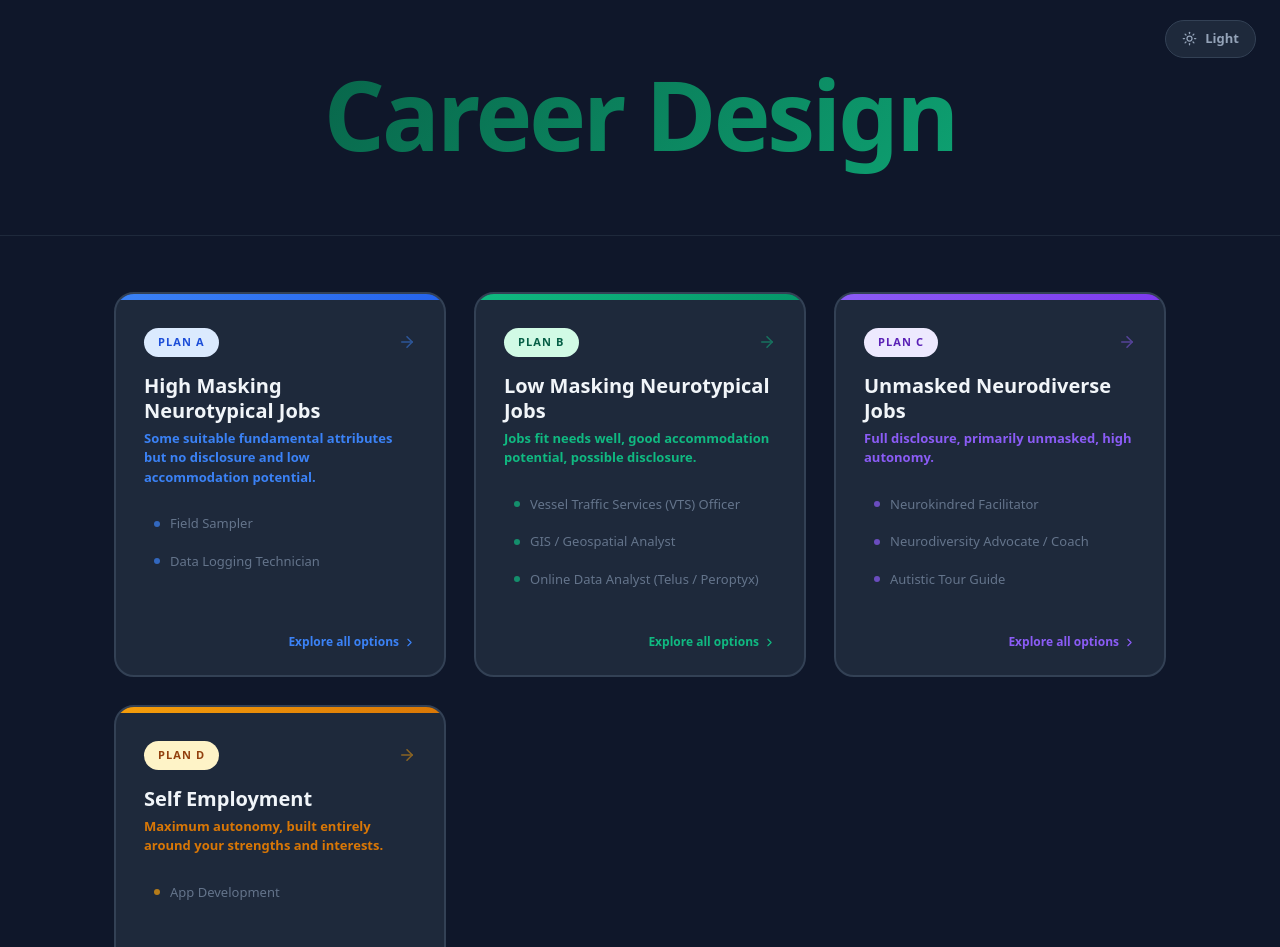
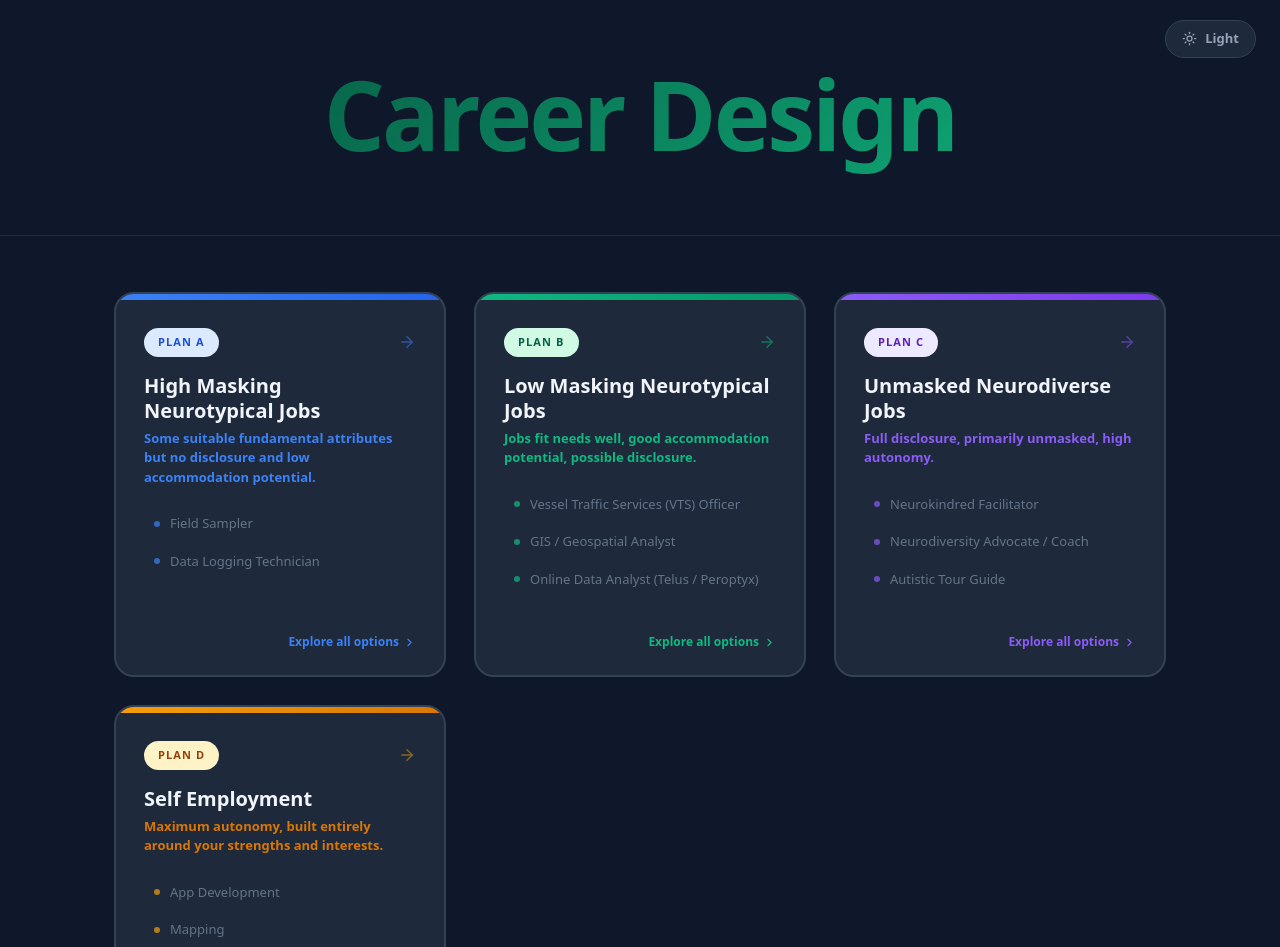
Before and after one commit to kramnoxid/career-plan, a React (Vite) app: page / in a window 1280 px wide. Shown: the top 947 px of the page. Built offline with nearby package versions, Linux system fonts and the light colour scheme.

Commit message:
Add Mapping option to Plan D

```diff
--- a/src/data.js
+++ b/src/data.js
@@ -154,6 +154,32 @@ export const plans = {
         nextSteps: "Keep building them. Build the current ones to a level for publishing to small and safe group.",
         reflections: "2026-06-22: Will do this irrespective of income generation.",
       },
+      {
+        title: "Mapping",
+        sector: "Geospatial / Tech",
+        background: "Built on desire to use spatial skills to answer interesting questions.",
+        summary: "Could publish what I have done for others to use/purchase. Could also provide a service of building personalised maps for others, or customising mine to suit.",
+        notes: [
+          "Mapping ideas:",
+          "Sports event mapping, KCBUR as example",
+          "Remote sensing to identify environmental impacts, Ag and BG Algae in wetlands as example",
+          "Frontier wars progression in time and space and connection to current power and wealth, Vic western districts as example",
+          "Localised real time Emergency information - combine traffic, warning, impact and weather in Vic fire events as example",
+          "Real estate location maps - pick a few listings and build using animation and growing lines",
+          "CV / life story as an interactive map",
+          "Story telling, virtual tour through time and space, WD 100K years as example",
+          "House / suburb visual history, matkovich as example",
+          "Farm land assessment combining remote sensing and published data, Kanga as example",
+          "Ag intervention effectiveness mapping through remote sensing data",
+          "Cycling network gap assessment - melb sep lanes as example",
+        ],
+        whyIt: "Autonomy. Suits ways of working. Meaningful.",
+        considerations: "Sedentary. Uncertain. Associated costs.",
+        timeToEntry: "3–6 months",
+        salaryRange: "Unknown",
+        nextSteps: "Keep building them. Prioritise RE and events ones to be able to assess if could be a commercial product.",
+        reflections: "2026-06-22: Will do this irrespective of income generation.",
+      },
     ],
   },
 };
```
